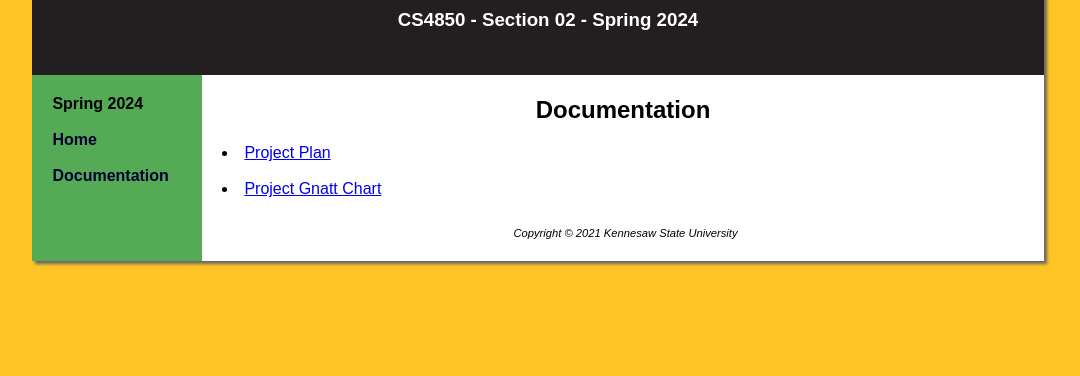
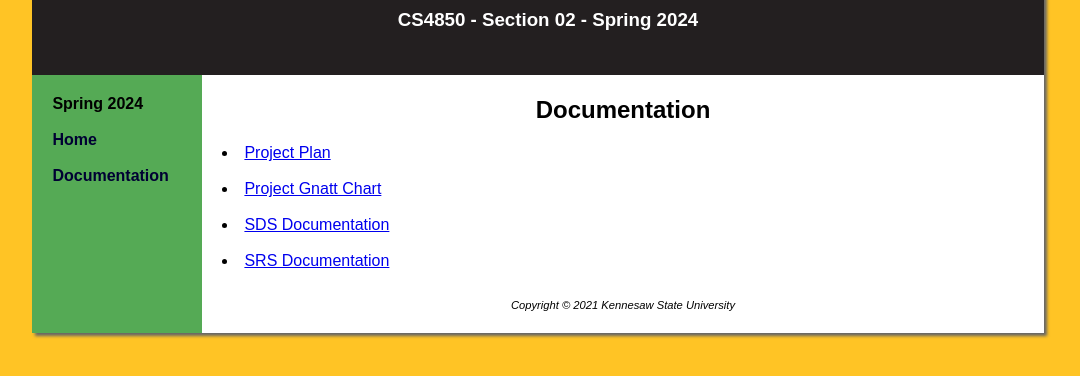
Before and after one commit to SP-6-Blue-TimeMileageApp/TimeMileageApp, a plain HTML site: page documentation.html in a window 1280 px wide. Shown: the part 312-688 px from the top of the page, without its empty margins (102-1182 px from the left). Drawn offline with Linux system fonts and the light colour scheme.

Commit message:
added doc to website

```diff
--- a/documentation.html
+++ b/documentation.html
@@ -34,6 +34,8 @@
 <h2>Documentation</h2>
 <li><a href="documentation/SP-6Blue-TimeMileageLocationTracker-ProjectPlan.pdf">Project Plan</a></li><br>
 <li><a href="documentation/SP-6Blue-TimeMileageLocationTracker-GanttChart.pdf">Project Gnatt Chart</a></li><br>
+<li><a href="documentation/SP6-Blue-MileageApp-Design.pdf">SDS Documentation</a></li><br>
+<li><a href="documentation/SP6-Blue-MileageApp-Requirements.pdf">SRS Documentation</a></li><br>
 </main>
 
 <footer>Copyright &copy; 2021 Kennesaw State University<br>
```
Also changed, not shown: 2 other files.
